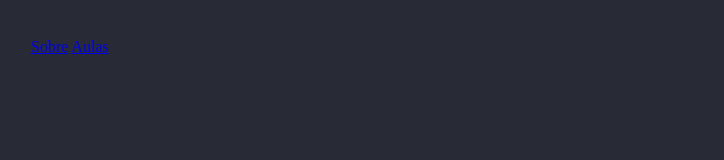
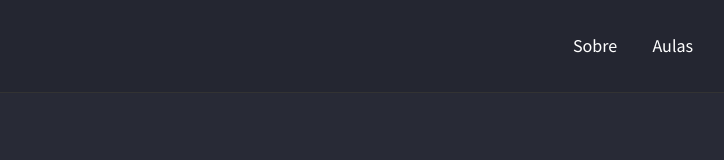
Before and after one commit to raphaelpavani/L01, a plain HTML site: page index.html in a window 1280 px wide. Shown: the whole page, without its empty margins (7-731 px from the left). Drawn offline with Linux system fonts and the light colour scheme.

Commit message:
Add hover hover, e font, e transition

```diff
--- a/index.html
+++ b/index.html
@@ -4,13 +4,39 @@
   <meta charset="UTF-8">
   <meta http-equiv="X-UA-Compatible" content="IE=edge">
   <meta name="viewport" content="width=device-width, initial-scale=1.0">
+  <link rel="preconnect" href="https://fonts.googleapis.com">
+  <link rel="preconnect" href="https://fonts.gstatic.com" crossorigin>
+  <link href="https://fonts.googleapis.com/css2?family=Source+Sans+Pro:ital,wght@0,200;0,300;0,400;0,600;0,700;0,900;1,200;1,300;1,400;1,600;1,700;1,900&display=swap" rel="stylesheet">
+
   <style>
+    *{
+      margin: 0px;
+      padding: 0px;
+      border: 0px;
+    }
     body{
       background: #282a36;
       color: white;
+      font-family: 'Source Sans Pro', sans-serif;
     }
     header{
-      padding: 30px;
+      padding: 32px;
+      border-bottom: 1px solid #333;
+      background:rgba(0,0,0,0.1);
+    }
+    header div {
+      text-align: center;
+    }
+    header div a {
+      color: white;
+      font-size: 18px;
+      line-height: 28px;
+      margin: 0px 16px;
+      text-decoration: none;
+    }
+    header div a:hover{
+      color: #50fa7b;
+      transition: color 200ms;
     }
   </style>
   <title>Raphael Pavani</title>
```
